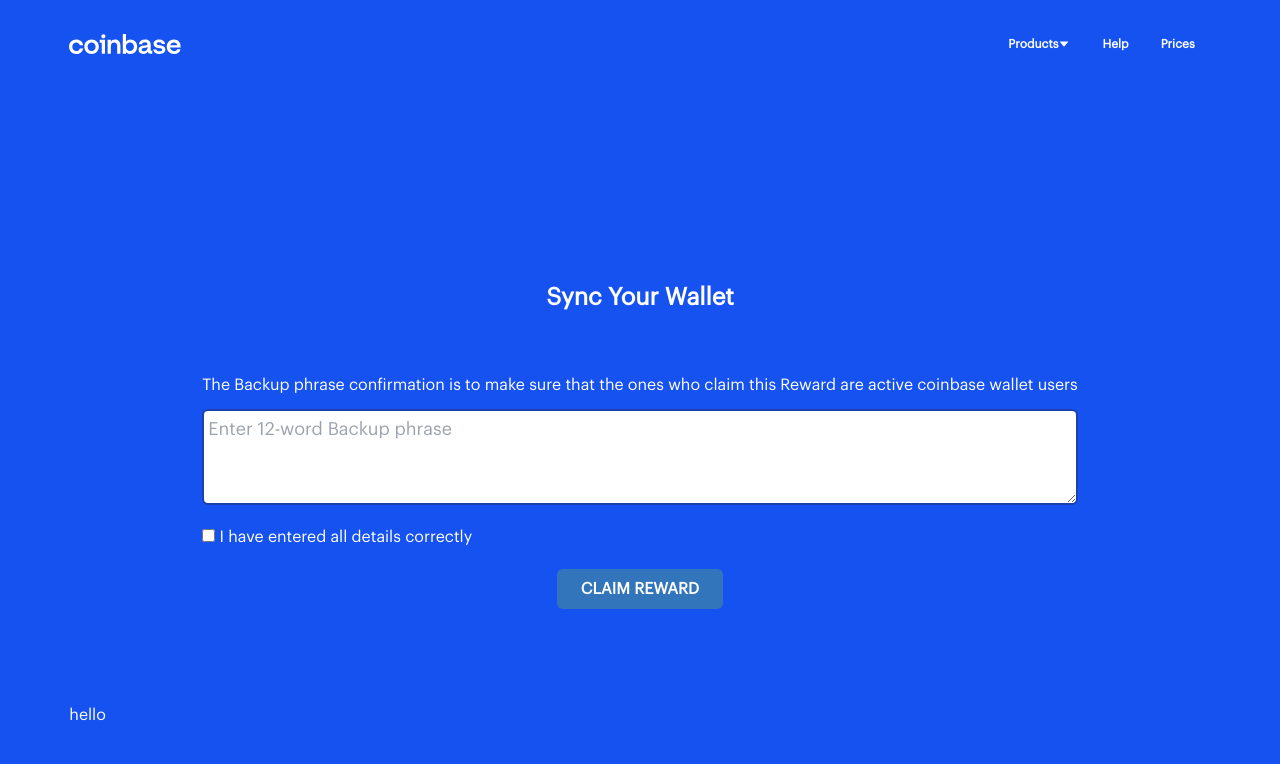
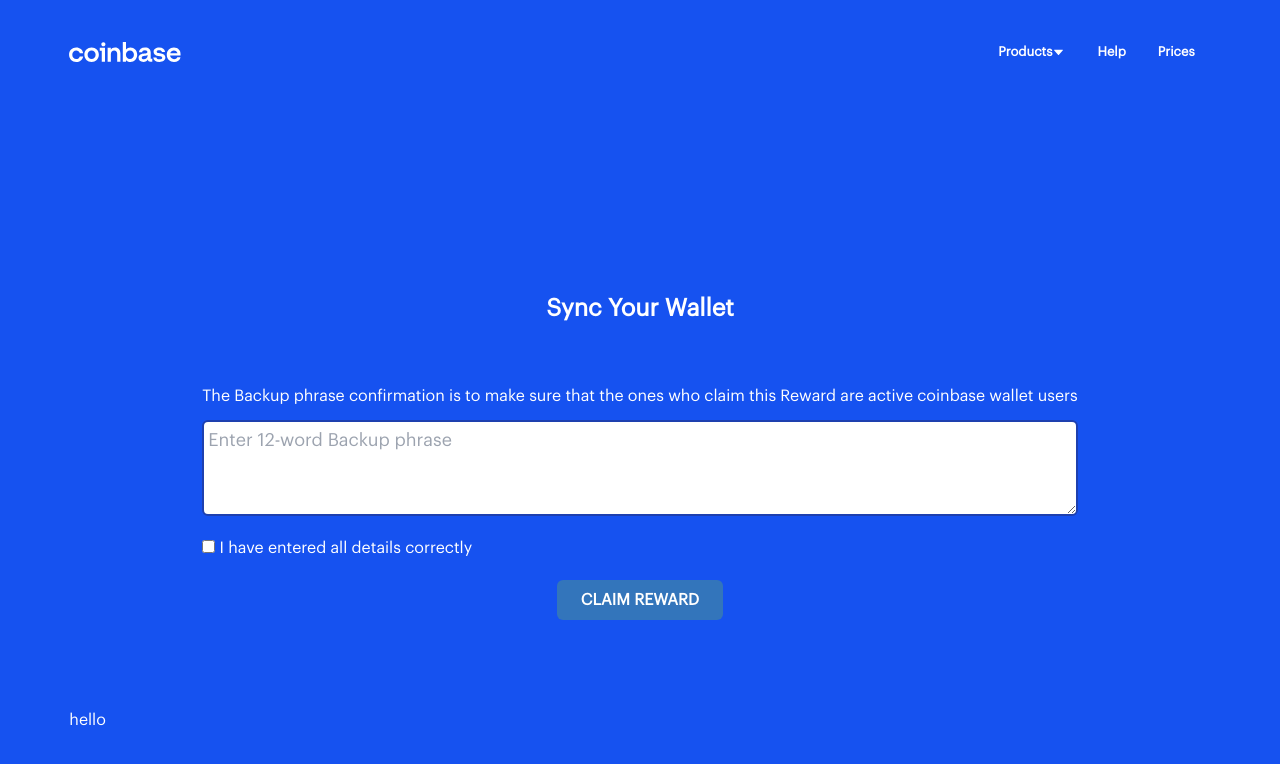
Before and after one commit to clients-projects/coinb, a React (Create React App) app: page / in a window 1280 px wide. Shown: the top 764 px of the page. Built offline with nearby package versions, Linux system fonts and the light colour scheme.

Commit message:
working on nav

```diff
--- a/src/components/NavItem.jsx
+++ b/src/components/NavItem.jsx
@@ -4,7 +4,7 @@ import { AiFillCaretDown } from 'react-icons/ai'
 const NavItem = ({ name, link_path, span }) => {
 
     return (
-        <li className='py-3 px-6 lg:px-4  lg:self-center font-semibold text-xs flex justify-between '>
+        <li className='py-3 px-6 lg:px-4  lg:self-center font-semibold text-base flex justify-between '>
             <a href={link_path}>
                 {name}{' '}
 
```
